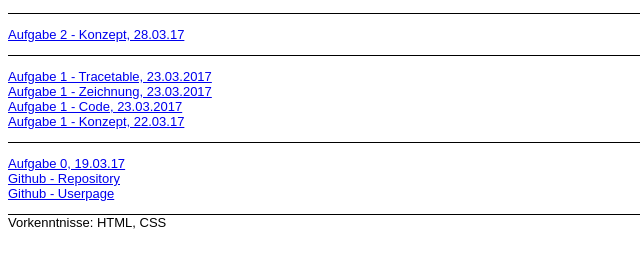
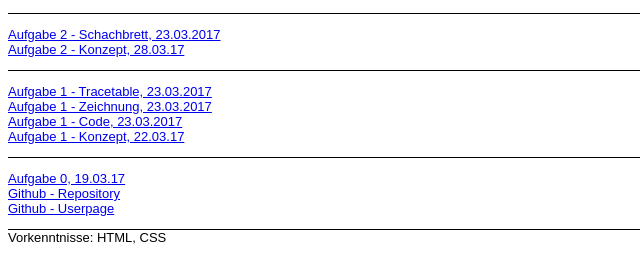
Before and after one commit to hejSalome/EIA2, a plain HTML site: page steckbrief.htm in a window 1280 px wide. Shown: the whole page, without its empty margins (0-640 px from the left). Drawn offline with Linux system fonts and the light colour scheme.

Commit message:
Add A2.2 and update

```diff
--- a/Aufgabe2/Schachbrett.js
+++ b/Aufgabe2/Aufgabe2Schachbrett.js
@@ -30,4 +30,4 @@ document.addEventListener("DOMContentLoaded", function () {
         document.body.appendChild(element);
     }
 });
-//# sourceMappingURL=Schachbrett.js.map
+//# sourceMappingURL=Aufgabe2Schachbrett.js.map
--- a/steckbrief.htm
+++ b/steckbrief.htm
@@ -13,6 +13,7 @@ body {
 </head>
 <body>
 <p style="border-top: 1px solid black"> </p>
+<a href="https://hejSalome.github.io/EIA2/Aufgabe1/Aufgabe1Tracetable.jpeg" target="_blank">Aufgabe 2 - Schachbrett, 23.03.2017</a><br>
 <a href="https://hejSalome.github.io/EIA2/Aufgabe2/Aufgabe2Konzept.jpeg" target="_blank">Aufgabe 2 - Konzept, 28.03.17</a><br>
 <p style="border-top: 1px solid black"> </p>
 <a href="https://hejSalome.github.io/EIA2/Aufgabe1/Aufgabe1Tracetable.jpeg" target="_blank">Aufgabe 1 - Tracetable, 23.03.2017</a><br>
```
Also changed, not shown: Aufgabe2/Aufgabe2ActivityDiagram.jpeg (added), Aufgabe2/Aufgabe2Schachbrett.ts (renamed from Aufgabe2/Schachbrett.ts), 2 other files.
